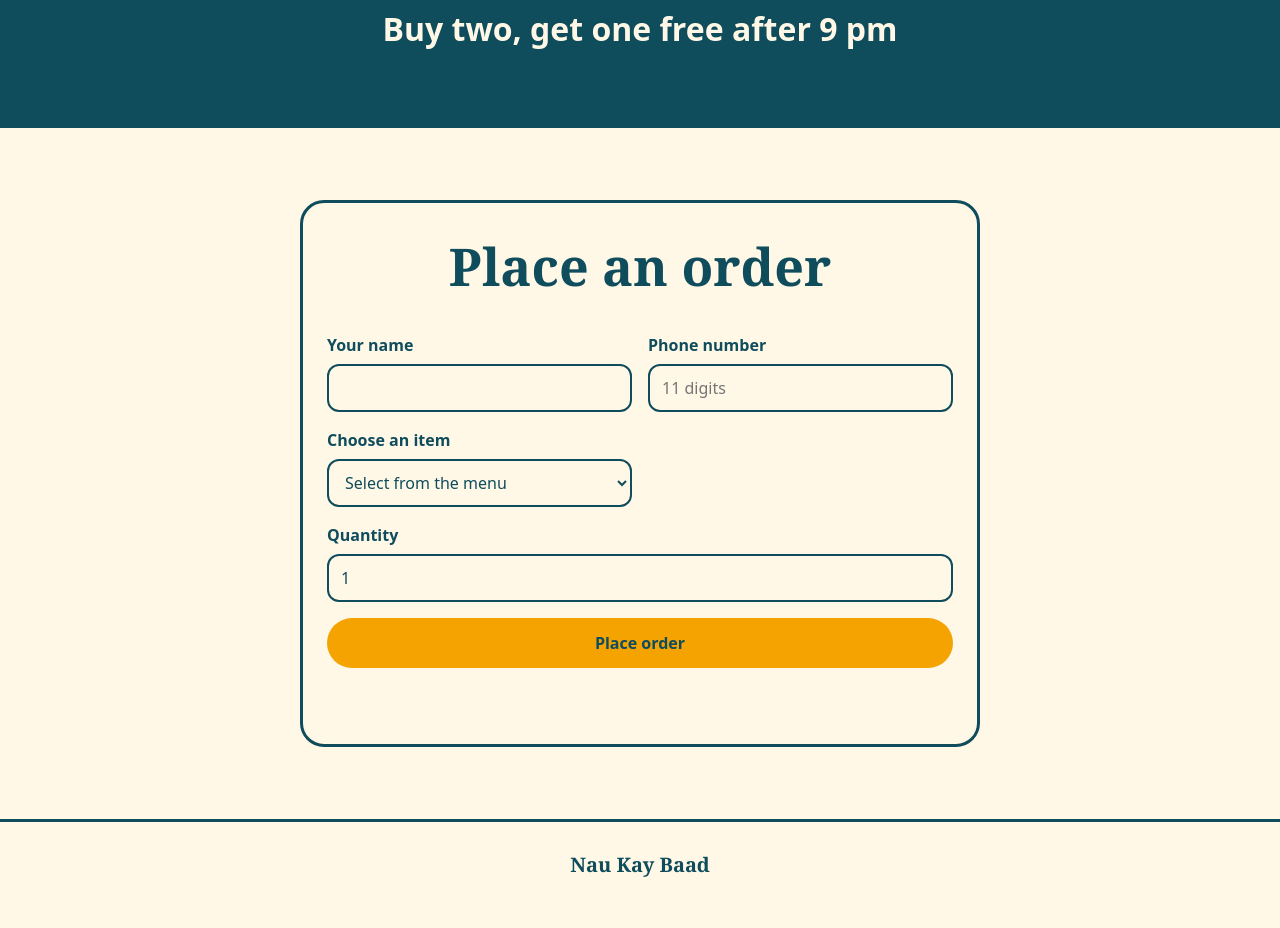
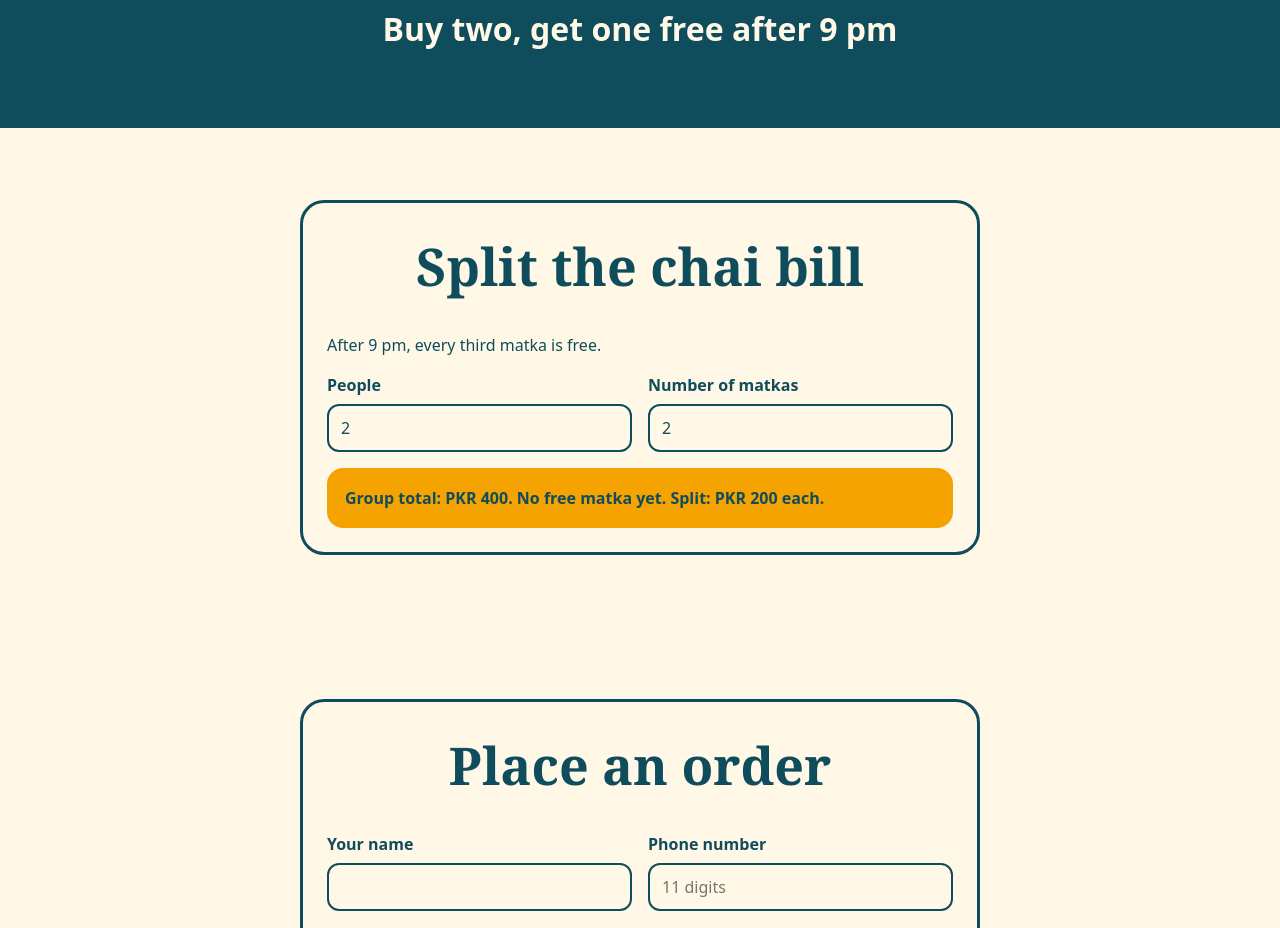
Before and after one commit to FurtiveVortex/lab17-27110237, a plain HTML site: page about.html in a window 1280 px wide. Shown: the part 1991-2919 px from the top of the page. Drawn offline with Linux system fonts and the light colour scheme.

Commit message:
Add group chai calculator

```diff
--- a/about.html
+++ b/about.html
@@ -172,6 +172,27 @@
         padding: 24px;
       }
 
+      .calculator-wrap {
+        max-width: 680px;
+        margin: 0 auto;
+        border: 3px solid var(--teal);
+        border-radius: 24px;
+        padding: 24px;
+      }
+
+      .calculator-form {
+        display: grid;
+        gap: 16px;
+      }
+
+      .calculator-result {
+        margin: 0;
+        border-radius: 16px;
+        padding: 18px;
+        background: var(--saffron);
+        font-weight: 800;
+      }
+
       .order-form {
         display: grid;
         gap: 16px;
@@ -223,6 +244,14 @@
       @media (min-width: 720px) {
         .menu-grid {
           grid-template-columns: repeat(3, 1fr);
+        }
+
+        .calculator-form {
+          grid-template-columns: 1fr 1fr;
+        }
+
+        .calculator-result {
+          grid-column: 1 / -1;
         }
 
         .order-form {
@@ -320,6 +349,24 @@
         </div>
       </section>
 
+      <section id="group-calculator">
+        <div class="container calculator-wrap">
+          <h2 class="section-heading">Split the chai bill</h2>
+          <p>After 9 pm, every third matka is free.</p>
+          <form class="calculator-form" id="calculator-form">
+            <label>
+              People
+              <input type="number" name="people" min="1" step="1" value="2" required />
+            </label>
+            <label>
+              Number of matkas
+              <input type="number" name="matkas" min="1" step="1" value="2" required />
+            </label>
+            <p class="calculator-result" id="calculator-result" role="status" aria-live="polite"></p>
+          </form>
+        </div>
+      </section>
+
       <section id="order">
         <div class="container order-wrap">
           <h2 class="section-heading">Place an order</h2>
@@ -370,6 +417,40 @@
       const form = document.querySelector("#order-form");
       const phoneInput = form.elements.phone;
       const message = document.querySelector("#form-message");
+      const calculatorForm = document.querySelector("#calculator-form");
+      const calculatorResult = document.querySelector("#calculator-result");
+
+      function updateGroupTotal() {
+        const people = calculatorForm.elements.people.valueAsNumber;
+        const matkas = calculatorForm.elements.matkas.valueAsNumber;
+
+        if (
+          !Number.isSafeInteger(people) ||
+          people < 1 ||
+          !Number.isSafeInteger(matkas) ||
+          matkas < 1 ||
+          matkas > Math.floor(Number.MAX_SAFE_INTEGER / 200)
+        ) {
+          calculatorResult.textContent = "Enter a whole number of people and matkas.";
+          return;
+        }
+
+        const freeMatkas = Math.floor(matkas / 3);
+        const total = (matkas - freeMatkas) * 200;
+        const share = Math.floor(total / people);
+        const extraRupeeShares = total % people;
+        const split = extraRupeeShares
+          ? `PKR ${share} each; ${extraRupeeShares} ${extraRupeeShares === 1 ? "person pays" : "people pay"} PKR ${share + 1}.`
+          : `PKR ${share} each.`;
+        const offer = freeMatkas
+          ? `${freeMatkas} ${freeMatkas === 1 ? "matka" : "matkas"} free.`
+          : "No free matka yet.";
+
+        calculatorResult.textContent = `Group total: PKR ${total}. ${offer} Split: ${split}`;
+      }
+
+      calculatorForm.addEventListener("input", updateGroupTotal);
+      updateGroupTotal();
 
       phoneInput.addEventListener("input", () => {
         phoneInput.value = phoneInput.value.replace(/\D/g, "").slice(0, 11);
```
Also changed, not shown: index.html (+81 -0 lines).
